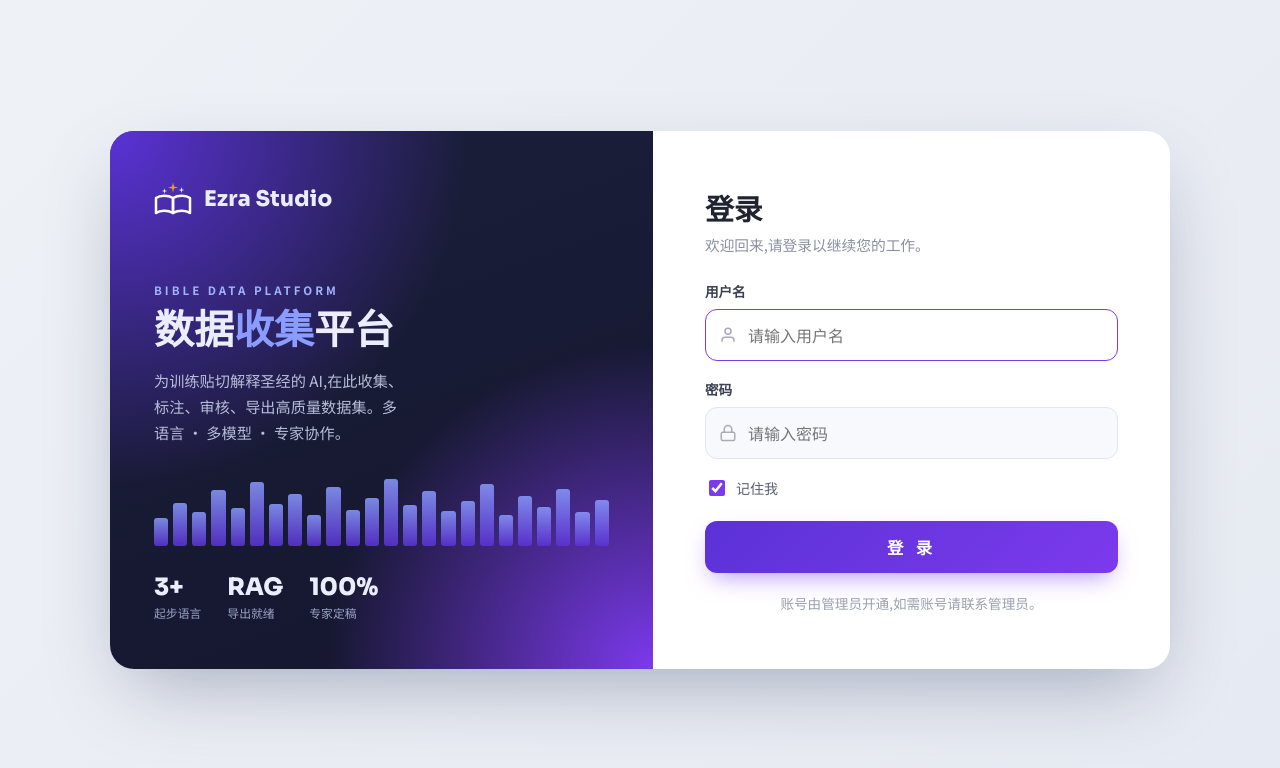
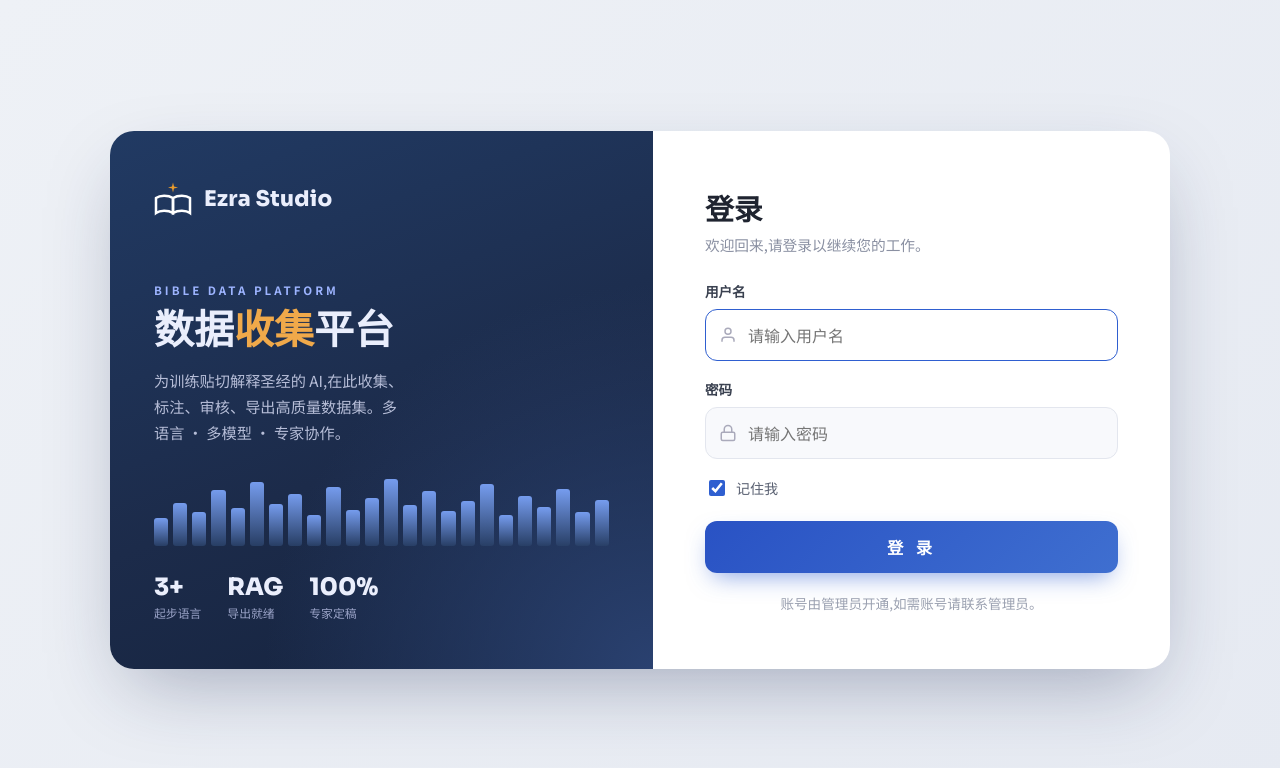
Before and after one commit to openbible365-boop/DC, a Django app: page /accounts/login/ in a window 1280 px wide. Shown: the top 768 px of the page. Run offline with Django 5.2, Linux system fonts and the light colour scheme; parts of the project's set-up code (start-up, migrations or seed data) failed here and were passed over.

Commit message:
登录页采用官方 Ezra Logo(On indigo 版):简洁书本+单橙星,靛蓝底配色
Co-Authored-By: Claude Opus 4.8 <noreply@anthropic.com>

```diff
--- a/templates/registration/login.html
+++ b/templates/registration/login.html
@@ -25,9 +25,8 @@
     .brand {
       position: relative; padding: 48px 44px; color: #eaeefc;
       background:
-        radial-gradient(120% 120% at 0% 0%, #5b32d6 0%, transparent 55%),
-        radial-gradient(120% 120% at 100% 100%, #7c3aed 0%, transparent 50%),
-        linear-gradient(160deg, #1b1f3b 0%, #15162e 100%);
+        radial-gradient(130% 130% at 100% 100%, #2a4170 0%, transparent 55%),
+        linear-gradient(160deg, #213a63 0%, #1c2b4a 58%, #15233e 100%);
       display: flex; flex-direction: column;
     }
     .brand .logo { display: flex; align-items: center; gap: 12px; }
@@ -36,10 +35,10 @@
     .brand .body { margin-top: auto; }
     .eyebrow { font-size: .72rem; letter-spacing: 3px; color: #9db4ff; font-weight: 700; }
     .brand h1 { font-family: "Sora", sans-serif; font-size: 2.5rem; line-height: 1.15; margin: 10px 0 14px; font-weight: 800; }
-    .brand h1 .hl { color: #8b9cff; }
+    .brand h1 .hl { color: #f0a94a; }
     .brand p.desc { color: #b7bed8; font-size: .95rem; line-height: 1.7; max-width: 30ch; margin: 0; }
     .bars { display: flex; align-items: flex-end; gap: 5px; height: 70px; margin: 30px 0 26px; }
-    .bars i { flex: 1; background: linear-gradient(180deg, #8b9cff, #5b32d6); border-radius: 3px; opacity: .85; }
+    .bars i { flex: 1; background: linear-gradient(180deg, #7fa8ff, #294067); border-radius: 3px; opacity: .9; }
     .stats { display: flex; gap: 26px; }
     .stats .num { font-family: "Sora", sans-serif; font-size: 1.5rem; font-weight: 800; }
     .stats .lbl { font-size: .74rem; color: #9aa3c7; margin-top: 2px; }
@@ -56,17 +55,17 @@
       width: 100%; padding: 13px 14px 13px 42px; border: 1.5px solid #e3e6ee; border-radius: 12px;
       font-size: 1rem; font-family: inherit; background: #f8f9fc; transition: border-color .15s, background .15s;
     }
-    .input input:focus { outline: none; border-color: #7c3aed; background: #fff; }
+    .input input:focus { outline: none; border-color: #2f5fd0; background: #fff; }
     .row { display: flex; align-items: center; justify-content: space-between; margin: 4px 0 22px; }
     .remember { display: flex; align-items: center; gap: 8px; font-size: .88rem; color: #5a6172; cursor: pointer; }
-    .remember input { width: 16px; height: 16px; accent-color: #7c3aed; }
+    .remember input { width: 16px; height: 16px; accent-color: #2f5fd0; }
     .btn {
       width: 100%; padding: 14px; border: 0; border-radius: 12px; cursor: pointer;
       font-size: 1.02rem; font-weight: 700; letter-spacing: 4px; color: #fff;
-      background: linear-gradient(135deg, #5b32d6 0%, #7c3aed 100%);
-      box-shadow: 0 10px 24px -8px rgba(124, 58, 237, .6); transition: transform .08s, box-shadow .15s;
+      background: linear-gradient(135deg, #2952c4 0%, #3f6fd0 100%);
+      box-shadow: 0 10px 24px -8px rgba(47, 95, 208, .6); transition: transform .08s, box-shadow .15s;
     }
-    .btn:hover { box-shadow: 0 14px 30px -8px rgba(124, 58, 237, .7); }
+    .btn:hover { box-shadow: 0 14px 30px -8px rgba(47, 95, 208, .72); }
     .btn:active { transform: translateY(1px); }
     .err { background: #fde8e8; color: #c0392b; border-radius: 10px; padding: 10px 14px; font-size: .88rem; margin-bottom: 18px; }
     .note { text-align: center; font-size: .85rem; color: #9aa0b0; margin: 20px 0 0; }
```
Also changed, not shown: static/img/ezra-logo.svg.
